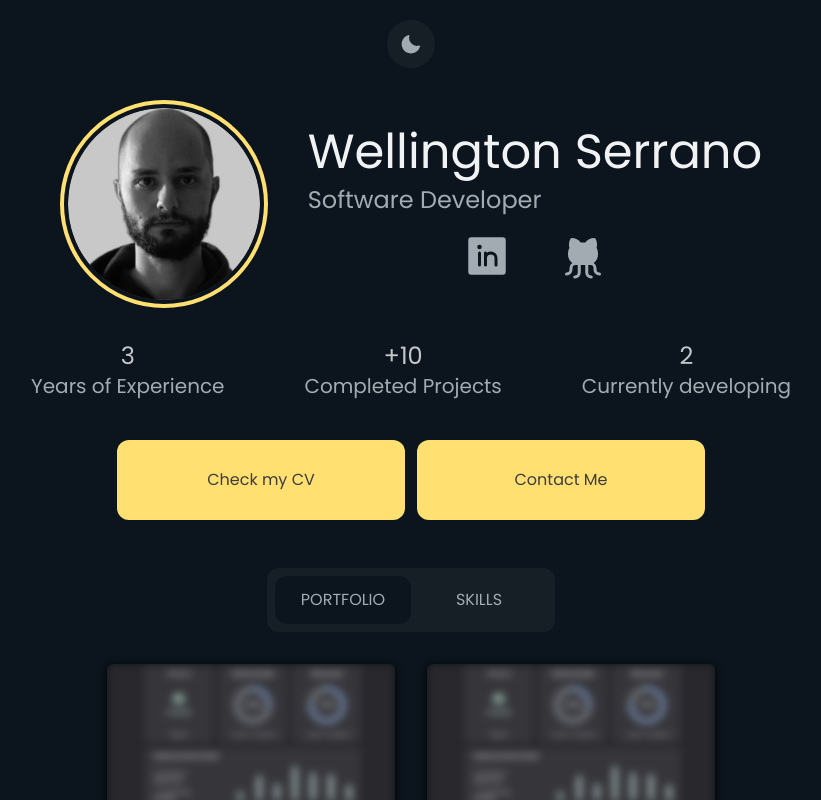
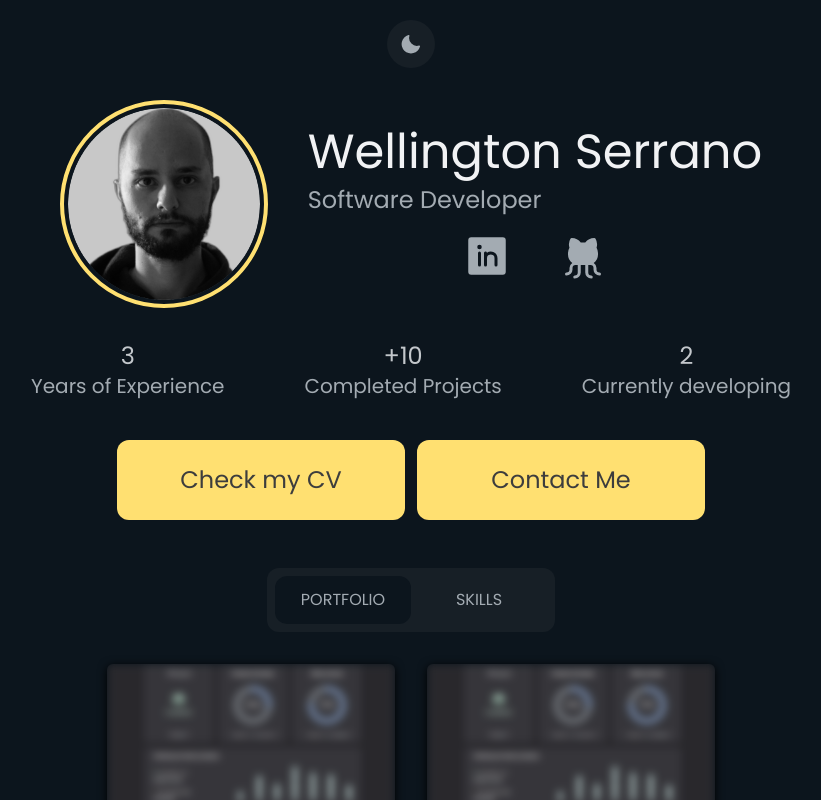
Before and after one commit to wellserrano/my-portfolio, a React (Vite) app: page / in a window 1280 px wide. Shown: the top 800 px of the page, without its empty margins (229-1050 px from the left). Built offline with nearby package versions, Linux system fonts and the light colour scheme.

Commit message:
fix: text size

```diff
--- a/src/components/Button.tsx
+++ b/src/components/Button.tsx
@@ -6,7 +6,7 @@ export function Button({ title, children }: Props ) {
   return (
       <button
         type="button"
-        className="flex justify-center items-center gap-2 w-36 h-11 sm:w-72 sm:h-20 bg-[#FFE071] text-[#3D3D3D] rounded-xl hover:opacity-90 transition-opacity"
+        className="flex justify-center items-center gap-2 w-36 h-11 sm:w-72 sm:h-20 bg-[#FFE071] text-[#3D3D3D] text-sm sm:text-2xl rounded-xl hover:opacity-90 transition-opacity"
       >
         { title }
         { children }
```
